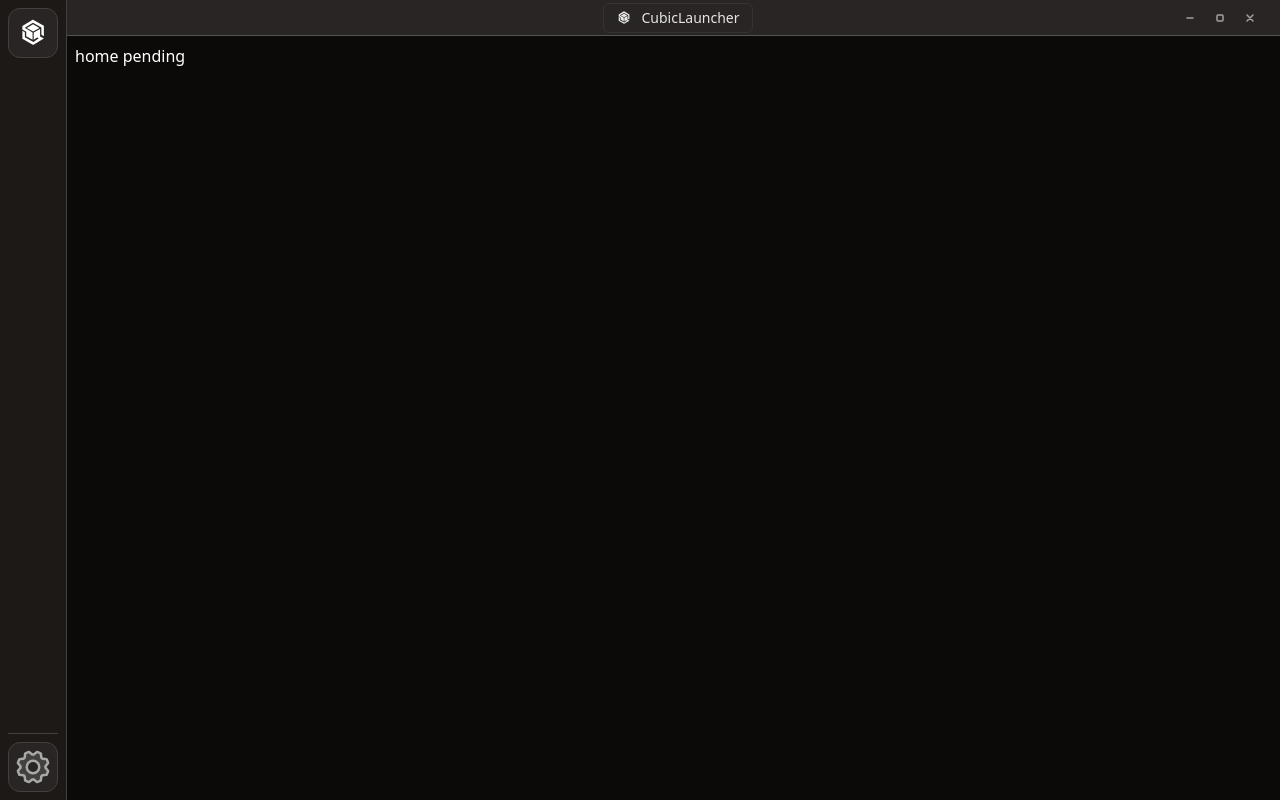
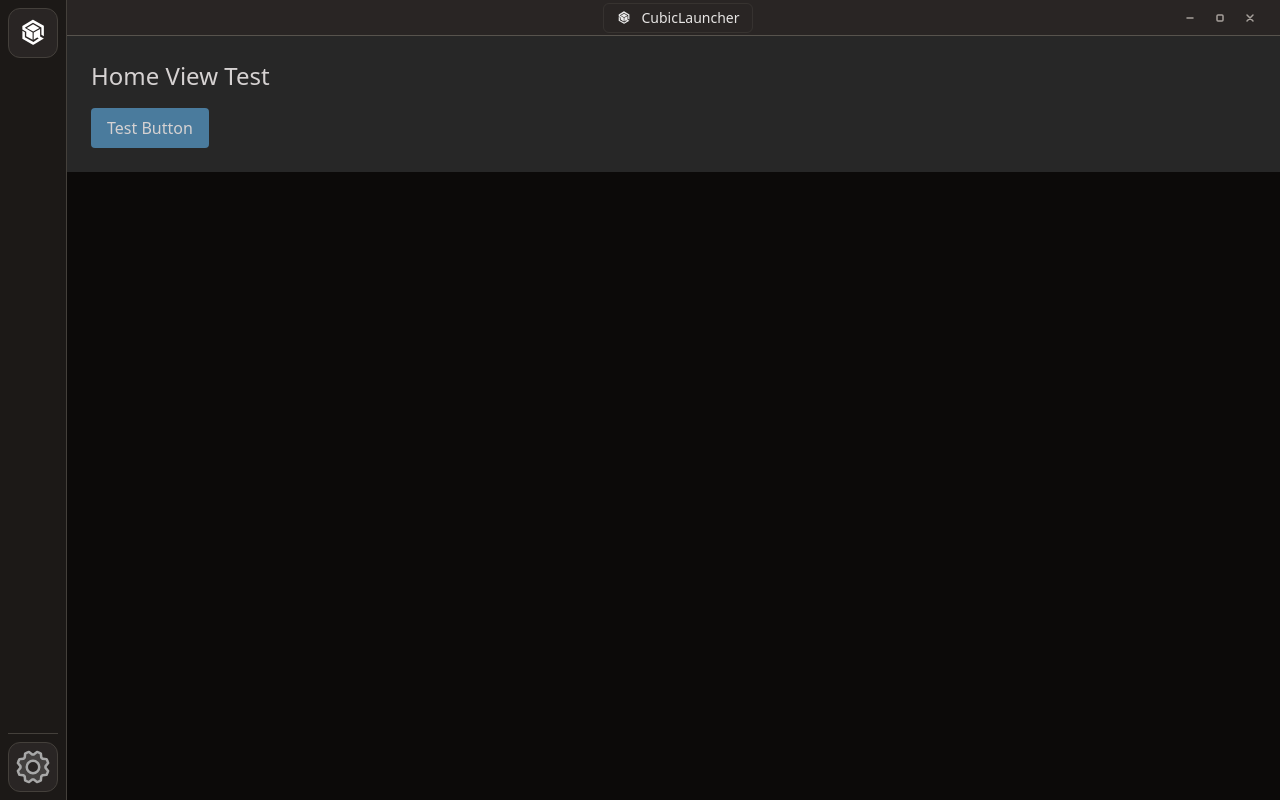
Before and after one commit to CubicLauncher/launcher-ts, a Vue app in the folder src/ui/: page / in a window 1280 px wide. Built offline with nearby package versions, Linux system fonts and the light colour scheme.

Commit message:
Páleta de colores

```diff
--- a/src/ui/src/components/views/HomeView.vue
+++ b/src/ui/src/components/views/HomeView.vue
@@ -1,10 +1,17 @@
 <script setup lang="ts">
+import { colors } from '../../lib/themes/colors';
 </script>
 
 <template>
-    <div class="p-2">
-        <div>
-            home pending
+    <div class="p-2" :style="{ backgroundColor: colors.background, color: colors.text }">
+        <div class="p-4 rounded">
+            <h1 class="text-2xl mb-4">Home View Test</h1>
+            <button
+                class="px-4 py-2 rounded"
+                :style="{ backgroundColor: colors.button }"
+            >
+                Test Button
+            </button>
         </div>
     </div>
 </template>
--- /dev/null
+++ b/src/ui/src/lib/themes/colors.ts
@@ -0,0 +1,7 @@
+export const colors = {
+  background: '#272727ff',
+  text: '#d6d2d2ff',
+  button: '#4a7b9dff'
+} as const;
+
+export type ColorTheme = typeof colors;
```
